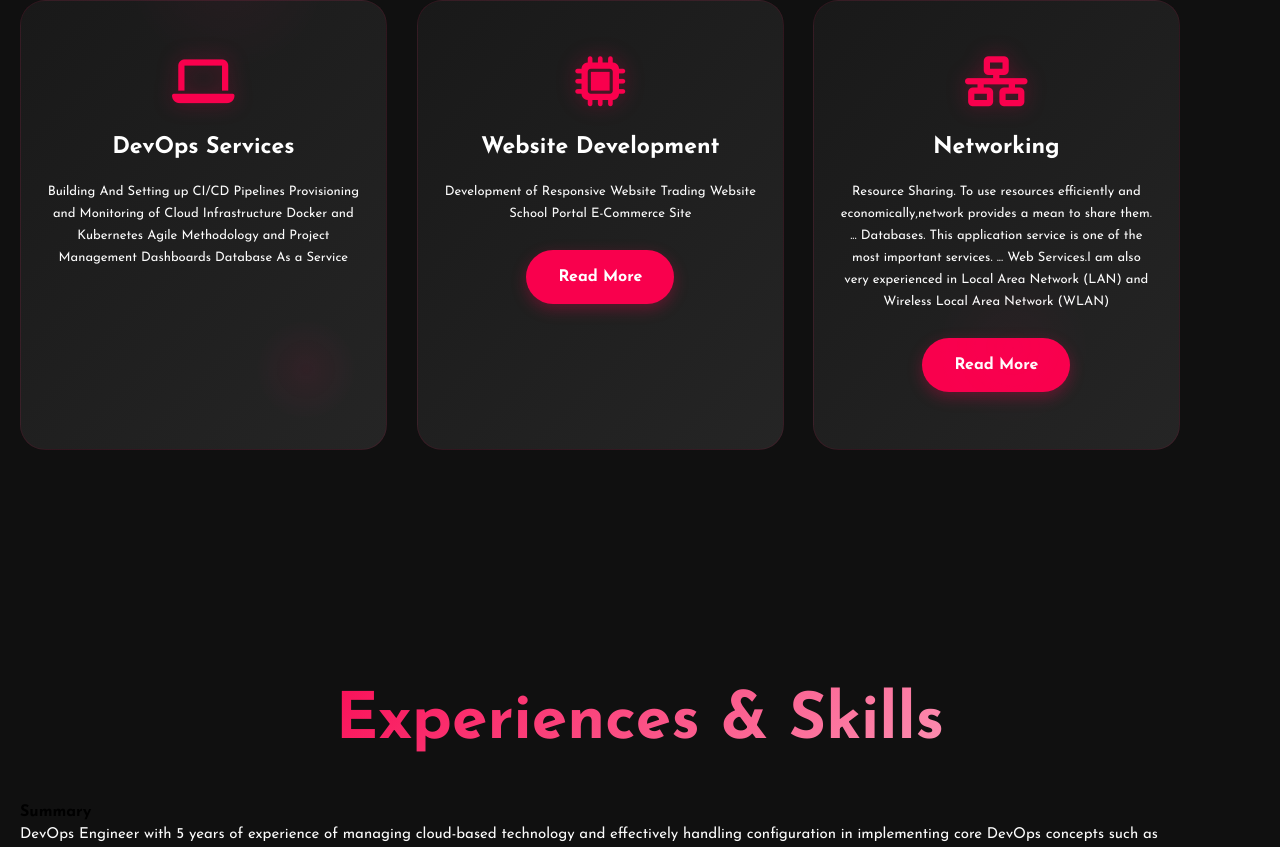
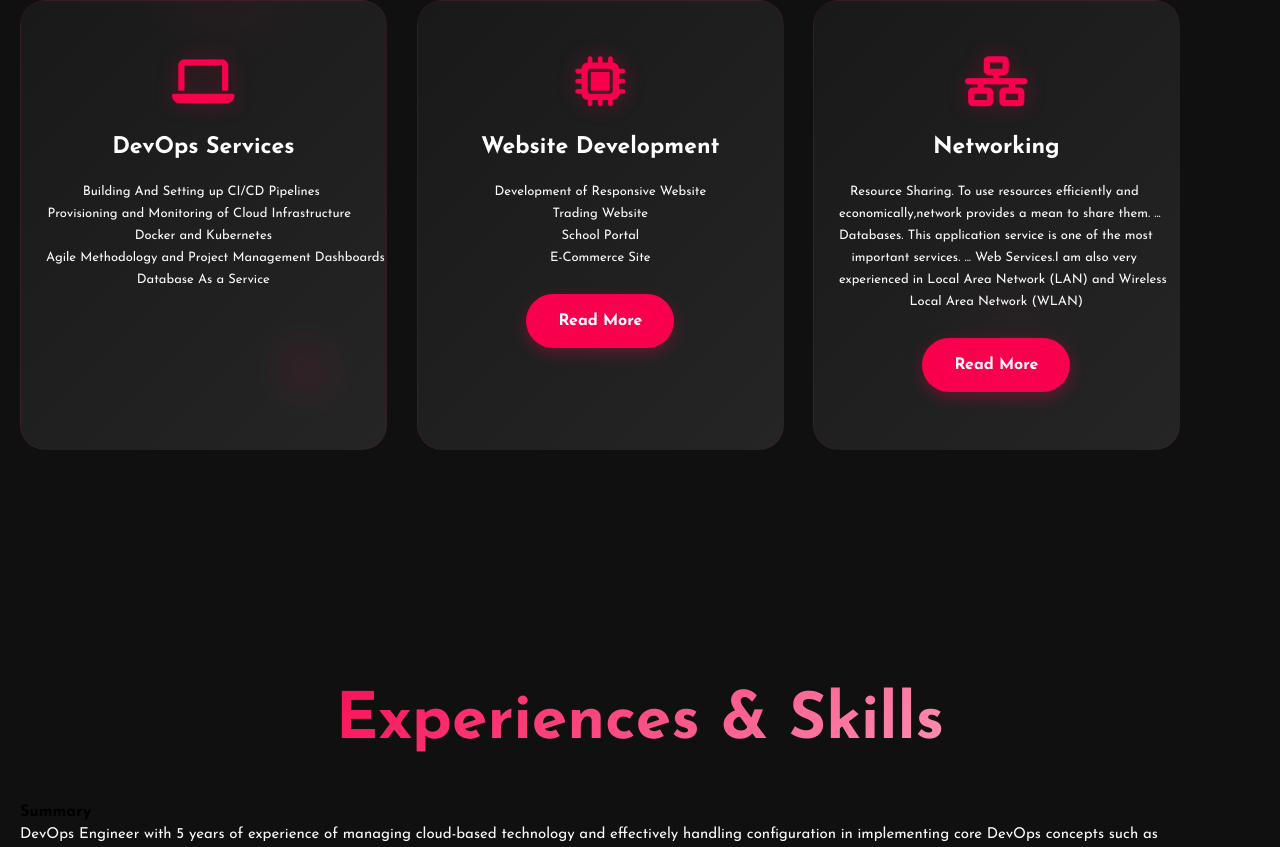
Before and after one commit to Bayoor/zek-s-portfolio, a React (Vite) app: page / in a window 1280 px wide. Shown: the part 2051-2898 px from the top of the page. Built offline with nearby package versions, Linux system fonts and the light colour scheme.

Commit message:
minor changes

```diff
--- a/src/index.css
+++ b/src/index.css
@@ -274,7 +274,7 @@ h5 {
   line-height: 22px;
   margin-bottom: 25px;
   will-change: transform;
-  white-space: wrap;
+
 }
 
 .card .button,
--- a/src/portfolio/experience/Experience.jsx
+++ b/src/portfolio/experience/Experience.jsx
@@ -24,8 +24,9 @@ const Experience = () => {
         <Card
           icons={"fa-solid fa-microchip"}
           title={"DevOps Engineer"}
-          text={` FirstBank Nigeria
+          text={`FirstBank Nigeria
 2023-01 - Current
+
 Developed CI/CD pipeline with Azure DevOps (ADO),
  Code-Build and Code-Deploy,
  Artifactory and Ansible to facilitate rapid deployment and
```
